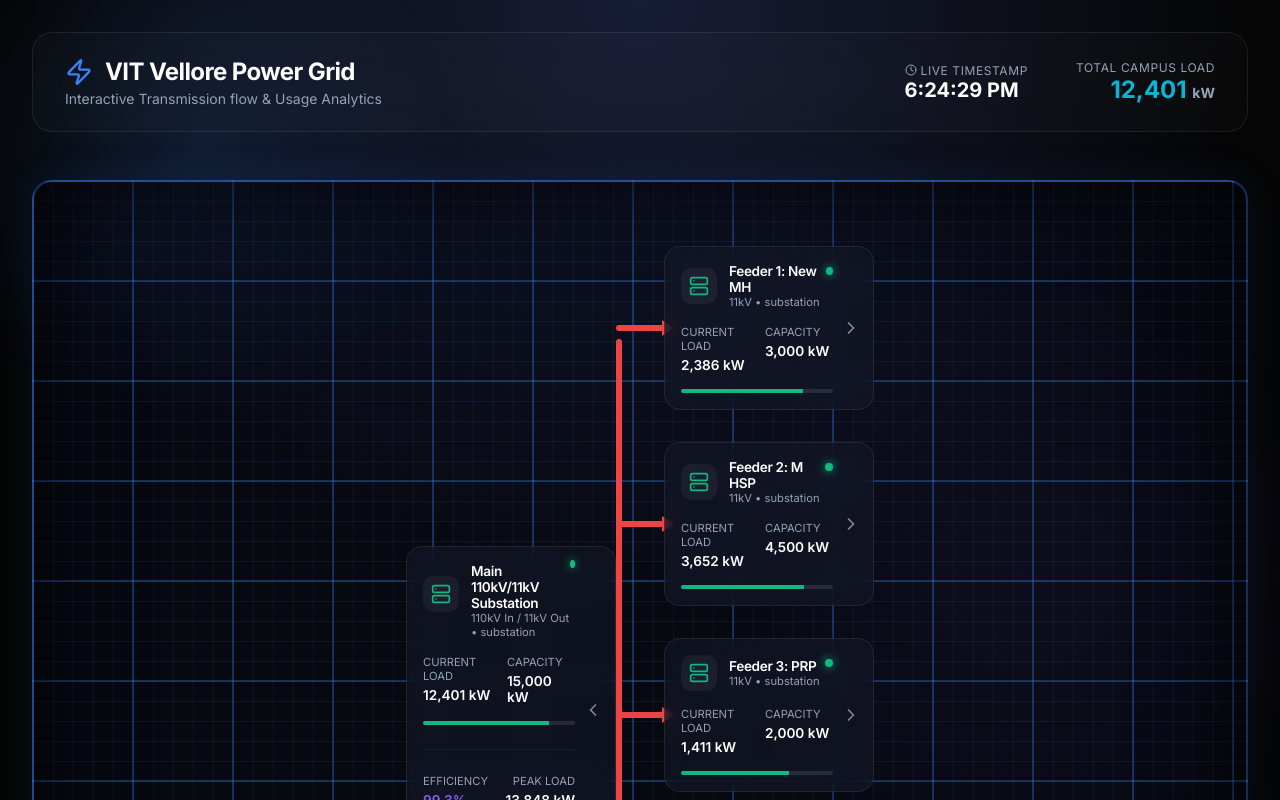
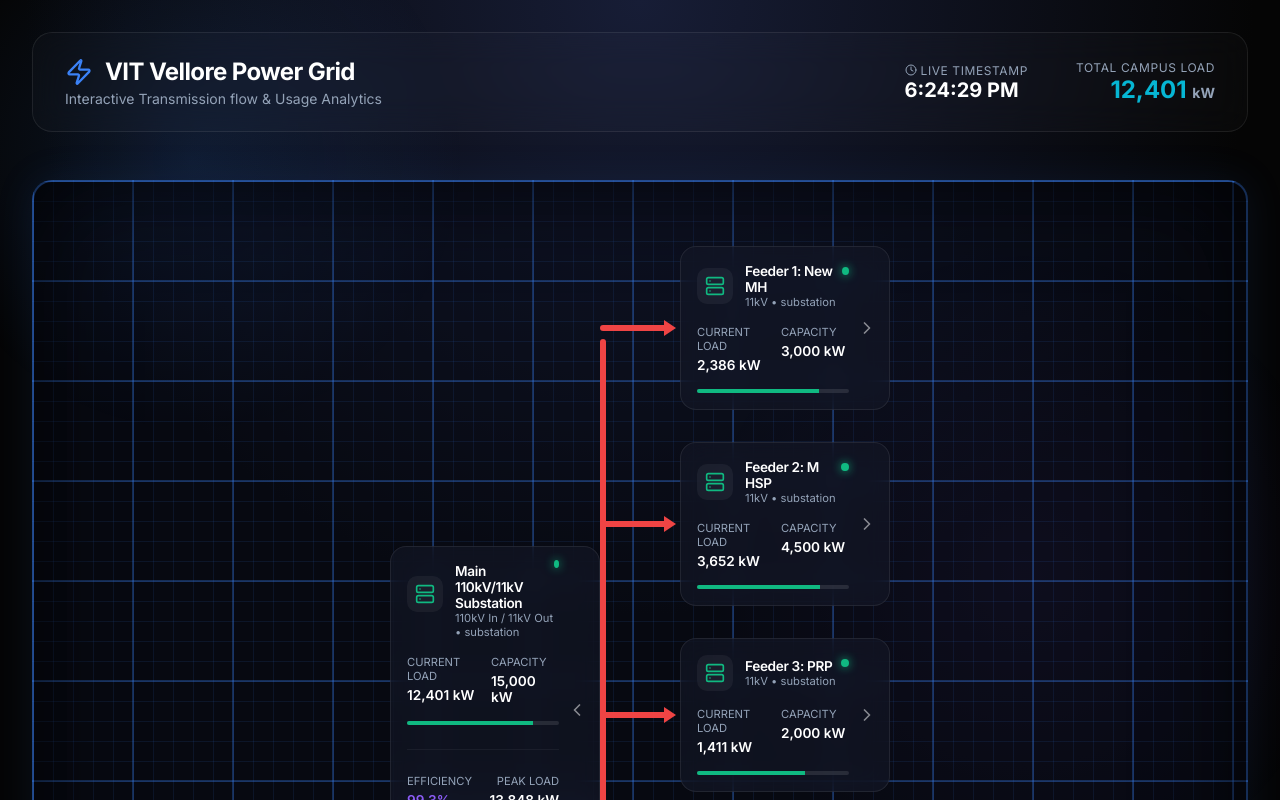
Before and after one commit to Aarnav-Rao/vit-power-demo, a React (Vite) app: page / in a window 1280 px wide. Shown: the top 800 px of the page. Built offline with nearby package versions, Linux system fonts and the light colour scheme.

Commit message:
style: fix connector arrowhead overlapping and adjust node gap spacing

```diff
--- a/src/App.css
+++ b/src/App.css
@@ -217,7 +217,7 @@
   flex-direction: column;
   justify-content: center;
   gap: 2rem;
-  margin-left: 3rem;
+  margin-left: 5rem;
   position: relative;
   /* Allow the branches to spread vertically/horizontally */
   min-width: max-content;
@@ -226,10 +226,10 @@
 /* Connectors */
 .connector-line {
   position: absolute;
-  left: -3rem;
+  left: -5rem;
   top: 50%;
   height: 6px;
-  width: 3rem;
+  width: 4rem;
   background: rgba(239, 68, 68, 1);
   z-index: 1;
   transform: translateY(-50%);
@@ -239,7 +239,7 @@
 .connector-line::after {
   content: '';
   position: absolute;
-  right: -10px;
+  right: -12px;
   top: 50%;
   transform: translateY(-50%);
   border-top: 8px solid transparent;
@@ -249,7 +249,7 @@
 
 .connector-vertical {
   position: absolute;
-  left: -3rem;
+  left: -5rem;
   width: 6px;
   background: rgba(239, 68, 68, 1);
   z-index: 1;
```
